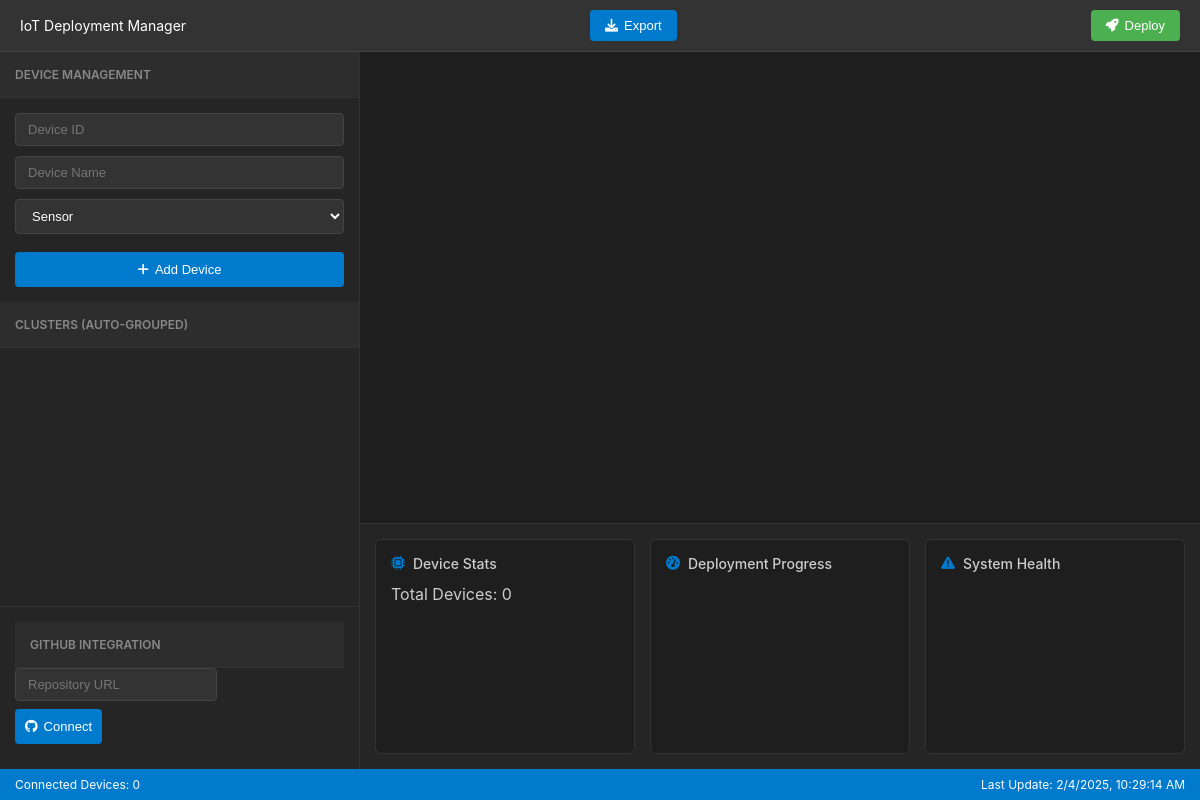
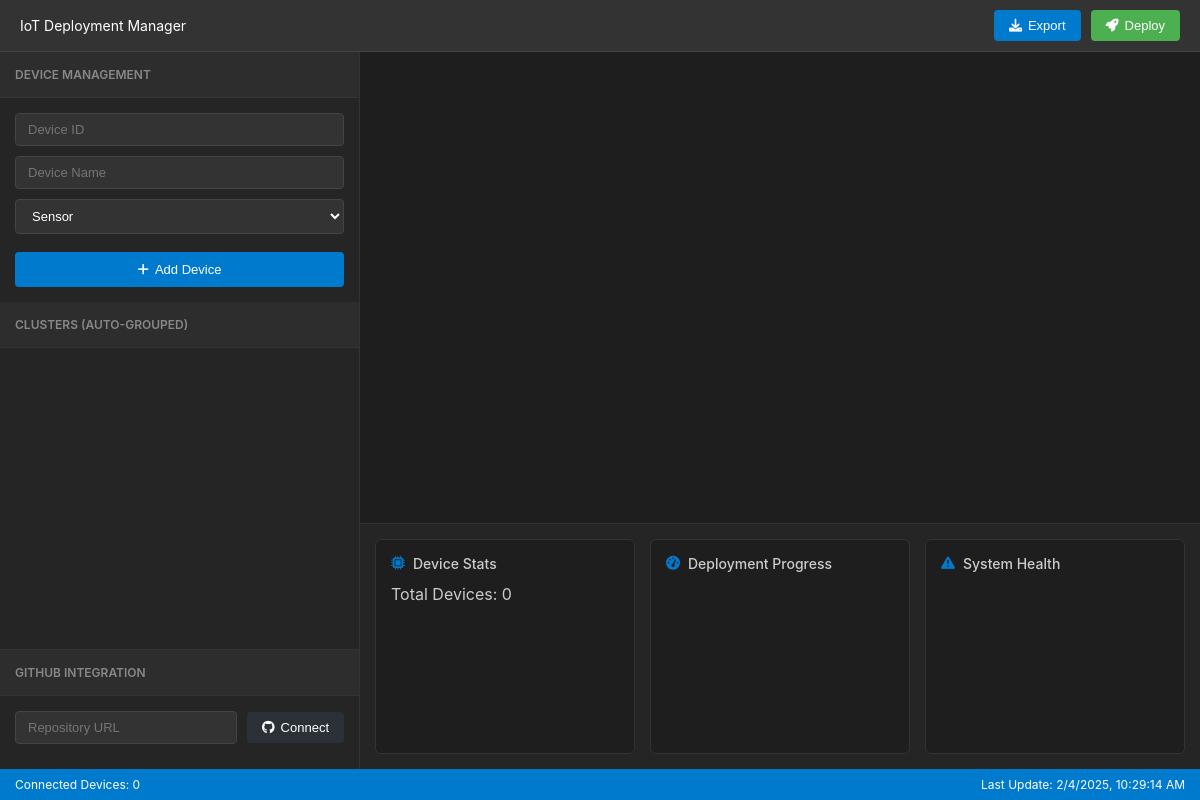
Before and after one commit to AryanBhirud/IoT-Live, an Electron app: page index.html in a window 1200 px wide. Drawn offline with Linux system fonts and the light colour scheme; no server answers.

Commit message:
style update

```diff
--- a/index.html
+++ b/index.html
@@ -10,12 +10,14 @@
     <div class="container">
         <div class="top-bar">
             <span>IoT Deployment Manager</span>
+            <div class="action-buttons">
                 <button id="exportJson" class="export-btn">
                     <i class="fas fa-download"></i> Export
                 </button>
                 <button id="deployBtn" class="deploy-btn">
                     <i class="fas fa-rocket"></i> Deploy
                 </button>
+            </div>
         </div>
         <div class="main-content">
             <div class="sidebar">
@@ -38,13 +40,19 @@
                         <div id="clusterContainer"></div>
                     </div>
                 </div>
+                <div class="github-wrapper">
+                    <div class="sidebar-title">GITHUB INTEGRATION</div>
                     <div class="github-section">
-                    <div class="sidebar-title">GITHUB INTEGRATION</div>
+                        <div class="github-form">
+                            <div class="github-input-group">
                                 <input type="text" id="githubRepo" class="github-input" placeholder="Repository URL">
-                    <button onclick="connectGithub()" class="add-device-btn">
+                                <button onclick="connectGithub()" class="github-connect-btn">
                                     <i class="fab fa-github"></i> Connect
                                 </button>
+                            </div>
                             <div id="githubStatus" class="status-message"></div>
+                        </div>
+                    </div>
                 </div>
             </div>
             <div class="editor-area">
--- a/styles.css
+++ b/styles.css
@@ -29,7 +29,13 @@ body {
     border-bottom: 1px solid #444;
 }
 
-.top-bar button {
+.action-buttons {
+    display: flex;
+    gap: 10px;
+    align-items: center;
+}
+
+.export-btn, .deploy-btn {
     border: none;
     color: white;
     padding: 8px 15px;
@@ -44,7 +50,6 @@ body {
 
 .export-btn {
     background-color: #007acc;
-    margin-right: 10px;
 }
 
 .deploy-btn {
@@ -66,6 +71,12 @@ body {
     border-right: 1px solid #333;
 }
 
+.device-configuration {
+    flex: 1;
+    display: flex;
+    flex-direction: column;
+}
+
 .sidebar-title {
     padding: 15px;
     font-size: 12px;
@@ -82,8 +93,7 @@ body {
 }
 
 .device-form input,
-.device-form select,
-.github-input {
+.device-form select {
     padding: 8px 12px;
     background: #333;
     border: 1px solid #444;
@@ -93,8 +103,7 @@ body {
 }
 
 .device-form input:focus,
-.device-form select:focus,
-.github-input:focus {
+.device-form select:focus {
     outline: none;
     border-color: #007acc;
 }
@@ -118,6 +127,61 @@ body {
     background-color: #1f8ad2;
 }
 
+.github-wrapper {
+    margin-top: auto;
+    border-top: 1px solid #333;
+}
+
+.github-section {
+    padding: 15px;
+    background-color: #252526;
+}
+
+.github-form {
+    display: flex;
+    flex-direction: column;
+    gap: 10px;
+}
+
+.github-input-group {
+    display: flex;
+    gap: 10px;
+    align-items: center;
+}
+
+.github-input {
+    flex: 1;
+    padding: 8px 12px;
+    background: #333;
+    border: 1px solid #444;
+    color: white;
+    border-radius: 4px;
+    font-size: 13px;
+}
+
+.github-input:focus {
+    outline: none;
+    border-color: #007acc;
+}
+
+.github-connect-btn {
+    background-color: #2b3137;
+    color: white;
+    border: none;
+    padding: 8px 15px;
+    border-radius: 4px;
+    cursor: pointer;
+    display: flex;
+    align-items: center;
+    gap: 6px;
+    font-size: 13px;
+    white-space: nowrap;
+}
+
+.github-connect-btn:hover {
+    background-color: #373e44;
+}
+
 .editor-area {
     flex: 1;
     display: flex;
@@ -135,13 +199,17 @@ body {
     display: grid;
     grid-template-columns: repeat(auto-fill, minmax(280px, 1fr));
     gap: 20px;
+    grid-auto-rows: min-content;
 }
+
 
 .cluster-card {
     background: #252526;
     border: 1px solid #333;
     border-radius: 6px;
     overflow: hidden;
+    height: min-content;
+    align-self: start;
 }
 
 .cluster-header {
@@ -205,16 +273,9 @@ body {
     color: #007acc;
 }
 
-.github-section {
-    padding: 15px;
-    border-top: 1px solid #333;
-    margin-top: auto;
-}
-
 .status-message {
-    margin-top: 10px;
+    color: #888;
     font-size: 13px;
-    color: #888;
 }
 
 .status-bar {
```
Lines whose indentation alone changed are shown as unchanged.
